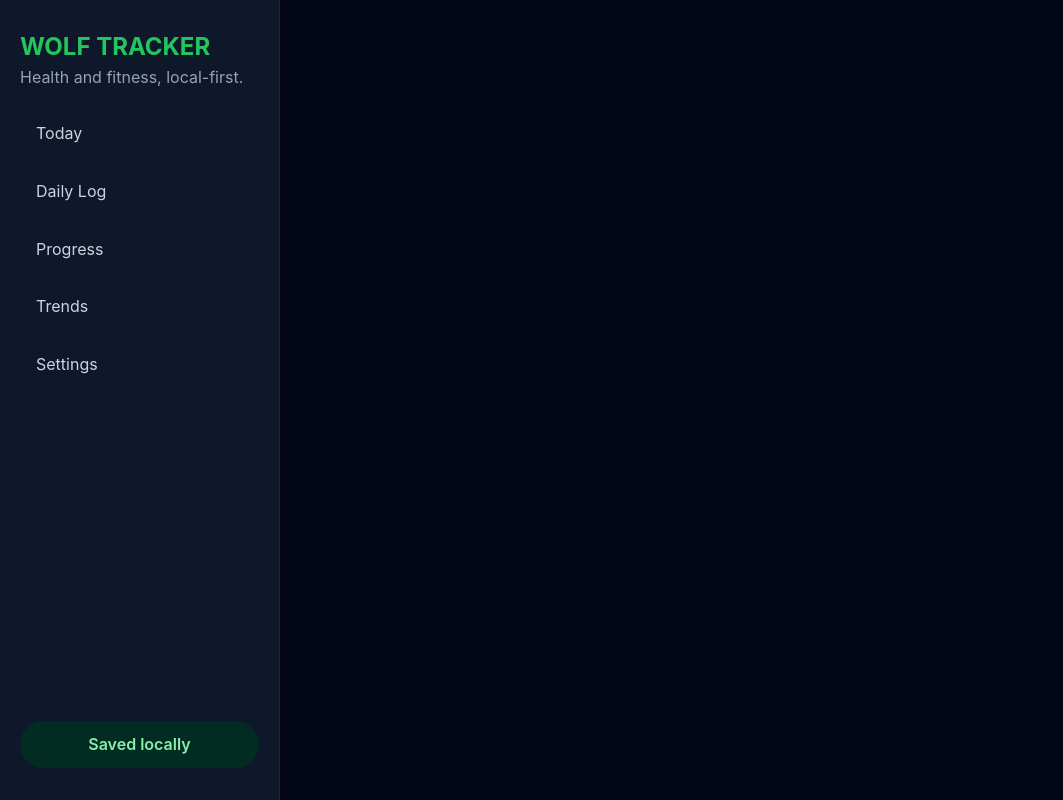
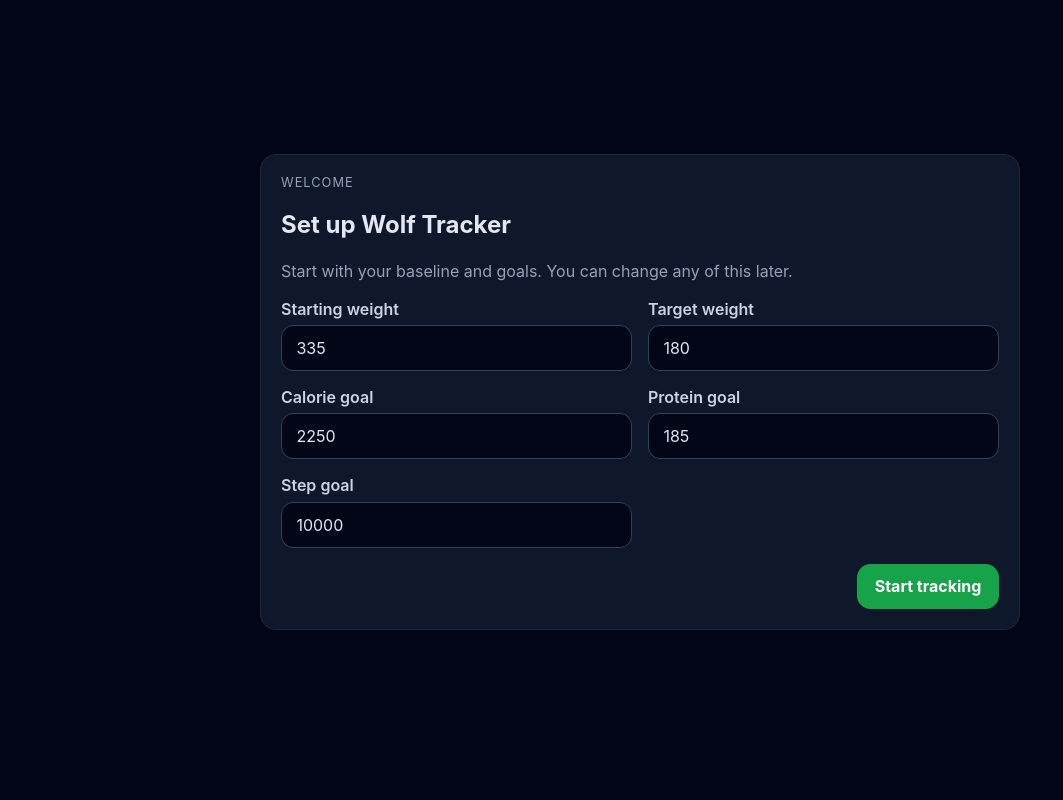
Before and after one commit to Alphaisinthewild/wolf-tracker, a React (Vite) app: page /setup in a window 1280 px wide. Before the commit this address led to /. Shown: the whole page, without its empty margins (0-1063 px from the left). Built offline with nearby package versions, Linux system fonts and the light colour scheme.

Commit message:
Add onboarding measurements and progress photos

```diff
--- a/src/App.jsx
+++ b/src/App.jsx
@@ -6,12 +6,14 @@
 import ProgressPage from './pages/ProgressPage'
 import TrendsPage from './pages/TrendsPage'
 import SettingsPage from './pages/SettingsPage'
+import SetupPage from './pages/SetupPage'
 import useTrackerStore from './store/useTrackerStore'
 import './styles/app.css'
 
 export default function App() {
   const initialize = useTrackerStore(s => s.initialize)
   const initialized = useTrackerStore(s => s.initialized)
+  const hasCompletedSetup = useTrackerStore(s => s.hasCompletedSetup)
 
   useEffect(() => {
     initialize()
@@ -24,6 +26,12 @@
   return (
     <BrowserRouter>
       <Routes>
+        {!hasCompletedSetup ? (
+          <>
+            <Route path="/setup" element={<SetupPage />} />
+            <Route path="*" element={<Navigate to="/setup" replace />} />
+          </>
+        ) : (
           <Route element={<Layout />}>
             <Route path="/" element={<TodayPage />} />
             <Route path="/log" element={<DailyLogPage />} />
@@ -32,6 +40,7 @@
             <Route path="/settings" element={<SettingsPage />} />
             <Route path="*" element={<Navigate to="/" replace />} />
           </Route>
+        )}
       </Routes>
     </BrowserRouter>
   )
--- /dev/null
+++ b/src/lib/photos.js
@@ -0,0 +1,8 @@
+export function fileToDataUrl(file) {
+  return new Promise((resolve, reject) => {
+    const reader = new FileReader()
+    reader.onload = () => resolve(reader.result)
+    reader.onerror = reject
+    reader.readAsDataURL(file)
+  })
+}
--- a/src/pages/DailyLogPage.jsx
+++ b/src/pages/DailyLogPage.jsx
@@ -1,6 +1,7 @@
-import { useEffect, useState } from 'react'
+import { useEffect, useRef, useState } from 'react'
 import useTrackerStore from '../store/useTrackerStore'
 import { formatDate, getTodayKey } from '../lib/dates'
+import { fileToDataUrl } from '../lib/photos'
 
 const baseForm = {
   date: getTodayKey(),
@@ -13,6 +14,13 @@
   workoutNotes: '',
   supplements: '',
   notes: '',
+  measurements: {
+    waist: '',
+    chest: '',
+    arms: '',
+    thighs: '',
+  },
+  photos: [],
 }
 
 export default function DailyLogPage() {
@@ -21,6 +29,7 @@
   const clearAllData = useTrackerStore(s => s.clearAllData)
   const [selectedDate, setSelectedDate] = useState(baseForm.date)
   const [form, setForm] = useState(baseForm)
+  const photoInputRef = useRef(null)
 
   useEffect(() => {
     loadEntry(selectedDate).then(entry => setForm(entry))
@@ -36,7 +45,35 @@
 
   const onSubmit = async (event) => {
     event.preventDefault()
-    await saveDailyEntry(form)
+    await saveDailyEntry({ ...form, date: selectedDate })
+  }
+
+  const updateMeasurement = (event) => {
+    const { name, value } = event.target
+    setForm(current => ({
+      ...current,
+      measurements: {
+        ...current.measurements,
+        [name]: value,
+      },
+    }))
+  }
+
+  const handlePhotoPick = async (event) => {
+    const files = Array.from(event.target.files || [])
+    if (files.length === 0) return
+
+    const photoPayload = await Promise.all(files.slice(0, 3).map(async (file, index) => ({
+      label: ['Front', 'Side', 'Back'][index] || `Photo ${index + 1}`,
+      dataUrl: await fileToDataUrl(file),
+    })))
+
+    setForm(current => ({
+      ...current,
+      photos: photoPayload,
+    }))
+
+    event.target.value = ''
   }
 
   const handleResetDemo = async () => {
@@ -53,7 +90,10 @@
           <h2>Daily Log</h2>
           <p>{formatDate(selectedDate)}</p>
         </div>
-        <button type="button" className="secondary-button" onClick={handleResetDemo}>Reset demo data</button>
+        <div className="header-actions">
+          <button type="button" className="secondary-button" onClick={() => photoInputRef.current?.click()}>Add progress photos</button>
+          <button type="button" className="secondary-button" onClick={handleResetDemo}>Reset demo data</button>
+        </div>
       </div>
 
       <form className="panel form-panel" onSubmit={onSubmit}>
@@ -99,11 +139,36 @@
             <span>Supplements / meds</span>
             <input type="text" name="supplements" value={form.supplements} onChange={updateField} />
           </label>
+
+          <div className="full-width panel inset-panel">
+            <span className="eyebrow">Measurements</span>
+            <div className="form-grid measurements-grid compact-grid">
+              <label><span>Waist</span><input type="number" step="0.1" name="waist" value={form.measurements.waist} onChange={updateMeasurement} /></label>
+              <label><span>Chest</span><input type="number" step="0.1" name="chest" value={form.measurements.chest} onChange={updateMeasurement} /></label>
+              <label><span>Arms</span><input type="number" step="0.1" name="arms" value={form.measurements.arms} onChange={updateMeasurement} /></label>
+              <label><span>Thighs</span><input type="number" step="0.1" name="thighs" value={form.measurements.thighs} onChange={updateMeasurement} /></label>
+            </div>
+          </div>
+
           <label className="full-width">
             <span>General notes</span>
             <textarea name="notes" rows="4" value={form.notes} onChange={updateField} />
           </label>
         </div>
+
+        <input ref={photoInputRef} type="file" accept="image/*" multiple className="hidden-input" onChange={handlePhotoPick} />
+
+        {form.photos.length > 0 ? (
+          <div className="photo-grid form-photo-grid">
+            {form.photos.map(photo => (
+              <figure key={photo.label} className="photo-card">
+                <img src={photo.dataUrl} alt={photo.label} />
+                <figcaption>{photo.label}</figcaption>
+              </figure>
+            ))}
+          </div>
+        ) : null}
+
         <div className="button-row">
           <button type="submit" className="primary-button">Save entry</button>
         </div>
--- a/src/pages/ProgressPage.jsx
+++ b/src/pages/ProgressPage.jsx
@@ -1,8 +1,19 @@
 import useTrackerStore from '../store/useTrackerStore'
+
+function MeasurementRow({ label, value }) {
+  return (
+    <li>
+      <span>{label}</span>
+      <strong>{value ? `${value} in` : '—'}</strong>
+    </li>
+  )
+}
 
 export default function ProgressPage() {
   const profile = useTrackerStore(s => s.profile)
   const progress = useTrackerStore(s => s.getProgressStats())
+  const latestMeasurements = useTrackerStore(s => s.getLatestMeasurements())
+  const latestPhotos = useTrackerStore(s => s.getLatestPhotos())
 
   return (
     <section>
@@ -19,6 +30,34 @@
         <div className="panel stat-card"><span className="eyebrow">Remaining</span><strong>{Math.max(0, progress.remaining).toFixed(1)} lbs</strong></div>
         <div className="panel stat-card"><span className="eyebrow">Progress</span><strong>{progress.progressPercent}%</strong></div>
       </div>
+
+      <div className="two-col-grid">
+        <div className="panel">
+          <span className="eyebrow">Latest measurements</span>
+          <ul className="summary-list">
+            <MeasurementRow label="Waist" value={latestMeasurements.waist} />
+            <MeasurementRow label="Chest" value={latestMeasurements.chest} />
+            <MeasurementRow label="Arms" value={latestMeasurements.arms} />
+            <MeasurementRow label="Thighs" value={latestMeasurements.thighs} />
+          </ul>
+        </div>
+
+        <div className="panel">
+          <span className="eyebrow">Photo progress</span>
+          {latestPhotos.length > 0 ? (
+            <div className="photo-grid">
+              {latestPhotos.map(photo => (
+                <figure key={photo.label} className="photo-card">
+                  <img src={photo.dataUrl} alt={photo.label} />
+                  <figcaption>{photo.label}</figcaption>
+                </figure>
+              ))}
+            </div>
+          ) : (
+            <p className="muted-copy">No progress photos saved yet.</p>
+          )}
+        </div>
+      </div>
     </section>
   )
 }
--- a/src/pages/SettingsPage.jsx
+++ b/src/pages/SettingsPage.jsx
@@ -65,6 +65,14 @@
             <label><span>Calorie goal</span><input type="number" name="calorieGoal" value={form.calorieGoal} onChange={updateField} /></label>
             <label><span>Protein goal</span><input type="number" name="proteinGoal" value={form.proteinGoal} onChange={updateField} /></label>
             <label><span>Step goal</span><input type="number" name="stepGoal" value={form.stepGoal} onChange={updateField} /></label>
+            <label className="checkbox-row full-width">
+              <input
+                type="checkbox"
+                checked={Boolean(form.setupComplete)}
+                onChange={(event) => setForm(current => ({ ...current, setupComplete: event.target.checked }))}
+              />
+              <span>Setup completed</span>
+            </label>
           </div>
           <div className="button-row left-on-mobile">
             <button type="submit" className="primary-button">Save goals</button>
--- /dev/null
+++ b/src/pages/SetupPage.jsx
@@ -0,0 +1,50 @@
+import { useState } from 'react'
+import { Navigate } from 'react-router-dom'
+import useTrackerStore from '../store/useTrackerStore'
+
+export default function SetupPage() {
+  const profile = useTrackerStore(s => s.profile)
+  const hasCompletedSetup = useTrackerStore(s => s.hasCompletedSetup)
+  const completeSetup = useTrackerStore(s => s.completeSetup)
+  const [form, setForm] = useState(profile)
+
+  if (hasCompletedSetup) {
+    return <Navigate to="/" replace />
+  }
+
+  const updateField = (event) => {
+    const { name, value } = event.target
+    setForm(current => ({
+      ...current,
+      [name]: Number(value),
+    }))
+  }
+
+  const onSubmit = async (event) => {
+    event.preventDefault()
+    await completeSetup(form)
+  }
+
+  return (
+    <section className="setup-shell">
+      <div className="setup-card panel">
+        <span className="eyebrow">Welcome</span>
+        <h2>Set up Wolf Tracker</h2>
+        <p className="muted-copy">Start with your baseline and goals. You can change any of this later.</p>
+
+        <form onSubmit={onSubmit} className="form-panel">
+          <div className="form-grid">
+            <label><span>Starting weight</span><input type="number" name="startingWeight" value={form.startingWeight} onChange={updateField} /></label>
+            <label><span>Target weight</span><input type="number" name="targetWeight" value={form.targetWeight} onChange={updateField} /></label>
+            <label><span>Calorie goal</span><input type="number" name="calorieGoal" value={form.calorieGoal} onChange={updateField} /></label>
+            <label><span>Protein goal</span><input type="number" name="proteinGoal" value={form.proteinGoal} onChange={updateField} /></label>
+            <label><span>Step goal</span><input type="number" name="stepGoal" value={form.stepGoal} onChange={updateField} /></label>
+          </div>
+          <div className="button-row left-on-mobile">
+            <button type="submit" className="primary-button">Start tracking</button>
+          </div>
+        </form>
+      </div>
+    </section>
+  )
+}
--- a/src/store/useTrackerStore.js
+++ b/src/store/useTrackerStore.js
@@ -9,6 +9,7 @@
   calorieGoal: 2250,
   proteinGoal: 185,
   stepGoal: 10000,
+  setupComplete: false,
 }
 
 const emptyEntry = (date) => ({
@@ -22,6 +23,13 @@
   workoutNotes: '',
   supplements: '',
   notes: '',
+  measurements: {
+    waist: '',
+    chest: '',
+    arms: '',
+    thighs: '',
+  },
+  photos: [],
   updatedAt: new Date().toISOString(),
 })
 
@@ -30,6 +38,7 @@
   entries: {},
   status: 'Ready',
   initialized: false,
+  hasCompletedSetup: false,
 
   initialize: async () => {
     set({ status: 'Loading...' })
@@ -51,18 +60,36 @@
       await saveProfile(defaultProfile)
     }
 
+    const resolvedProfile = storedProfile || defaultProfile
+
     set({
-      profile: storedProfile || defaultProfile,
+      profile: resolvedProfile,
       entries,
       status: 'Saved locally',
       initialized: true,
+      hasCompletedSetup: Boolean(resolvedProfile.setupComplete),
     })
   },
 
   saveProfile: async (profile) => {
     set({ status: 'Saving...' })
     await saveProfile(profile)
-    set({ profile, status: 'Saved locally' })
+    set({
+      profile,
+      status: 'Saved locally',
+      hasCompletedSetup: Boolean(profile.setupComplete),
+    })
+  },
+
+  completeSetup: async (profile) => {
+    const nextProfile = { ...profile, setupComplete: true }
+    set({ status: 'Saving...' })
+    await saveProfile(nextProfile)
+    set({
+      profile: nextProfile,
+      status: 'Saved locally',
+      hasCompletedSetup: true,
+    })
   },
 
   loadEntry: async (date) => {
@@ -114,7 +141,17 @@
 
   importBackup: async (payload) => {
     const nextProfile = payload?.profile || defaultProfile
-    const nextEntries = Array.isArray(payload?.entries) ? payload.entries : []
+    const nextEntries = Array.isArray(payload?.entries)
+      ? payload.entries.map(entry => ({
+          ...emptyEntry(entry.date),
+          ...entry,
+          measurements: {
+            ...emptyEntry(entry.date).measurements,
+            ...(entry.measurements || {}),
+          },
+          photos: Array.isArray(entry.photos) ? entry.photos : [],
+        }))
+      : []
 
     set({ status: 'Saving...' })
     await clearEntries()
@@ -126,6 +163,26 @@
       entries: Object.fromEntries(nextEntries.map(entry => [entry.date, entry])),
       status: 'Saved locally',
     })
+  },
+
+  getLatestMeasurements: () => {
+    const entries = Object.values(get().entries)
+      .slice()
+      .sort((a, b) => a.date.localeCompare(b.date))
+      .reverse()
+
+    const latest = entries.find(entry => Object.values(entry.measurements || {}).some(Boolean))
+    return latest?.measurements || emptyEntry(getTodayKey()).measurements
+  },
+
+  getLatestPhotos: () => {
+    const entries = Object.values(get().entries)
+      .slice()
+      .sort((a, b) => a.date.localeCompare(b.date))
+      .reverse()
+
+    const latest = entries.find(entry => Array.isArray(entry.photos) && entry.photos.length > 0)
+    return latest?.photos || []
   },
 
   getProgressStats: () => {
--- a/src/styles/app.css
+++ b/src/styles/app.css
@@ -102,6 +102,12 @@
   margin-bottom: 1.5rem;
 }
 
+.header-actions {
+  display: flex;
+  flex-wrap: wrap;
+  gap: 0.75rem;
+}
+
 .page-header h2 {
   margin: 0 0 0.35rem;
   font-size: 2rem;
@@ -142,6 +148,11 @@
   border-radius: 1rem;
   padding: 1.25rem;
   margin-bottom: 1rem;
+}
+
+.inset-panel {
+  background: #020617;
+  margin-bottom: 0;
 }
 
 .card-grid {
@@ -307,6 +318,51 @@
   display: none;
 }
 
+.measurements-grid.compact-grid {
+  margin-bottom: 0;
+}
+
+.photo-grid {
+  display: grid;
+  grid-template-columns: repeat(auto-fit, minmax(140px, 1fr));
+  gap: 1rem;
+}
+
+.form-photo-grid {
+  margin-bottom: 1rem;
+}
+
+.photo-card {
+  margin: 0;
+  background: #020617;
+  border: 1px solid #1e293b;
+  border-radius: 1rem;
+  overflow: hidden;
+}
+
+.photo-card img {
+  display: block;
+  width: 100%;
+  aspect-ratio: 3 / 4;
+  object-fit: cover;
+}
+
+.photo-card figcaption {
+  padding: 0.75rem;
+  color: #cbd5e1;
+}
+
+.setup-shell {
+  min-height: 100vh;
+  display: grid;
+  place-items: center;
+  padding: 1.5rem;
+}
+
+.setup-card {
+  width: min(760px, 100%);
+}
+
 .section-title {
   margin: 0.45rem 0 0.5rem;
 }
```
Also changed, not shown: 1 other file (tests, documents, lock files or other folders). Lines whose indentation alone changed are shown as unchanged.
